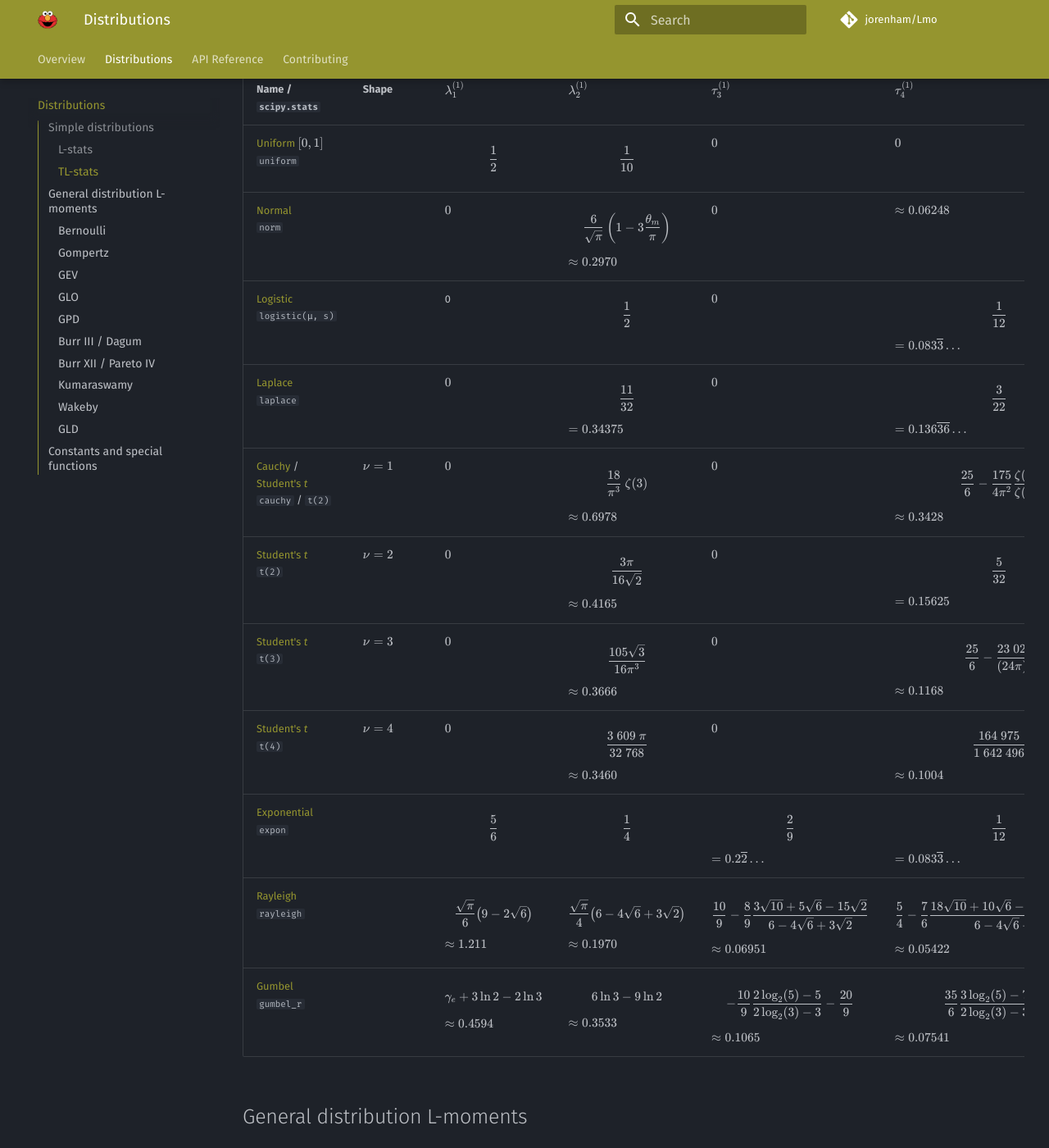
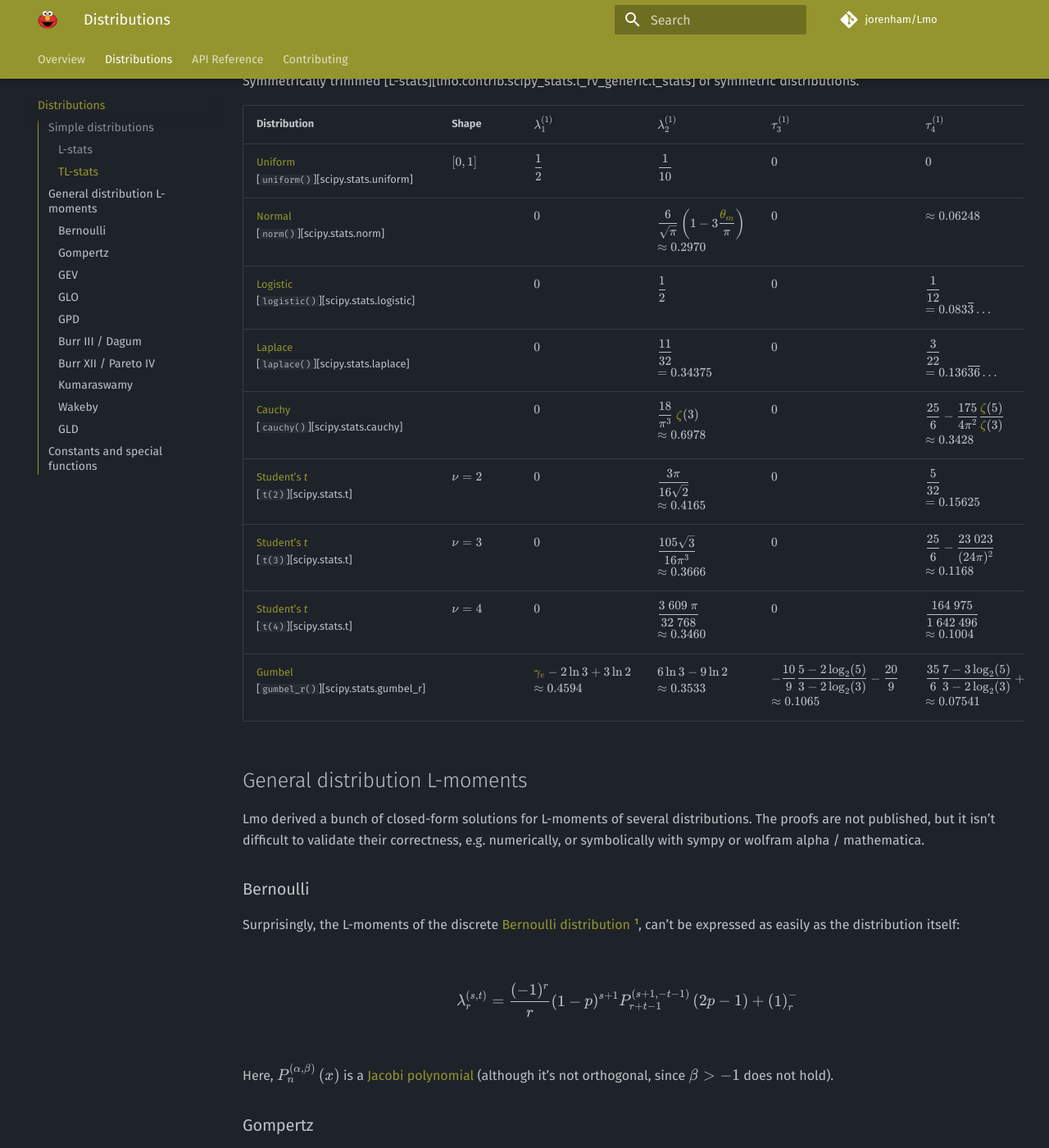
Before and after one commit to jorenham/Lmo, an MkDocs documentation site: the page built from docs/distributions.md, in a window 1280 px wide and 1400 px high, scrolled down 1878 px. Shown: the whole window at 82% size. Built offline with MkDocs 1.6.1 and Material for MkDocs 9.7.7, drawn with Linux system fonts in a browser that asks for light colours; comment, search, counter and statistics services are not loaded; some of the changed text lies outside the part shown.

Commit message:
improved the TL-stats table

```diff
--- a/docs/distributions.md
+++ b/docs/distributions.md
@@ -44,7 +44,7 @@
 
 <table markdown="span">
     <tr>
-        <th></th>
+        <th>Distribution</th>
         <th>Shape</th>
         <th>\( \lmoment{1} \)</th>
         <th>\( \lmoment{2} \)</th>
@@ -73,7 +73,8 @@
         <td>\( 0 \)</td>
         <td>
             \(
-                \displaystyle 30 \ \frac{\theta_m}{\pi} - 9 \\
+                \displaystyle 30 \
+                \frac{\href{#const-theta_m}{\theta_m}}{\pi} - 9 \\
                 \approx 0.1226
             \)
         </td>
@@ -165,7 +166,10 @@
         <td>
             \(
                 \displaystyle
-                7 + 4 \sqrt 2 - 12 (2 - \sqrt 2) \frac{\theta_m}{\pi} \\
+                7 + 4 \sqrt 2 - 12 (2 - \sqrt 2) \frac
+                    {\href{#const-theta_m}{\theta_m}}
+                    {\pi}
+                \\
                 \approx 0.1983
             \)
         </td>
@@ -214,7 +218,7 @@
             [`gumbel_r()`][scipy.stats.gumbel_r]
         </td>
         <td></td>
-        <td>\( \gamma_e \\ \approx 0.5772 \)</td>
+        <td>\( \href{#const-euler}{\gamma_e} \\ \approx 0.5772 \)</td>
         <td>\( \ln{2} \\ \approx 0.6931 \)</td>
         <td>\( 2 \log_2(3) - 3 \\ \approx 0.1699 \)</td>
         <td>\( 16 - 10 \log_2(3) \\ \approx 0.1504 \)</td>
@@ -224,333 +228,186 @@
 
 ### TL-stats
 
-<table>
-<thead>
-    <tr>
-        <th>Name / <br><code>scipy.stats</code></th>
+Symmetrically trimmed
+[L-stats][lmo.contrib.scipy_stats.l_rv_generic.l_stats] of symmetric
+distributions.
+
+<table markdown="span">
+    <tr>
+        <th>Distribution</th>
         <th>Shape</th>
         <th>\( \tlmoment{1}{1} \)</th>
         <th>\( \tlmoment{1}{2} \)</th>
         <th>\( \tlratio{1}{3} \)</th>
         <th>\( \tlratio{1}{4} \)</th>
     </tr>
-</thead>
-<tr>
-    <td>
-        <a
-            href="https://wikipedia.org/wiki/Continuous_uniform_distribution"
-            target="_blank"
-            title="Continuous uniform distribution - Wikipedia"
-        >
-            Uniform
-        </a>
-        \( [0, 1] \)
-        <br>
-        <code>uniform</code>
-    </td>
-    <td></td>
-    <td>\[ \frac 1 2 \]</td>
-    <td>\[ \frac{1}{10} \]</td>
-    <td>\( 0 \)</td>
-    <td>\( 0 \)</td>
-    <td></td>
-</tr>
-<tr>
-    <td>
-        <a
-            href="https://wikipedia.org/wiki/Normal_distribution"
-            target="_blank"
-            title="Normal distribution - Wikipedia"
-        >
-            Normal
-        </a>
-        <br>
-        <code>norm</code>
-    </td>
-    <td></td>
-    <td>\( 0 \)</td>
-    <td>
-        \[
-            \frac{6}{\sqrt \pi} \left(
-                1
-                - 3 \frac{\theta_m}{\pi}
-            \right)
-        \]
-        \( \approx 0.2970 \)
-    </td>
-    <td>\( 0 \)</td>
-    <td>
-        \( \approx 0.06248 \)
-    </td>
-</tr>
-<tr>
-    <td>
-        <a
-            href="https://wikipedia.org/wiki/Logistic_distribution"
-            target="_blank"
-            title="Logistic distribution - Wikipedia"
-        >
-            Logistic
-        </a>
-        <br>
-        <code>logistic(μ, s)</code>
-    </td>
-    <td></td>
-    <td>0</td>
-    <td>\[ \frac 1 2 \]</td>
-    <td>\( 0 \)</td>
-    <td>
-        \[ \frac{1}{12} \]
-        \( = 0.083\overline{3} \dots \)
-    </td>
-</tr>
-<tr>
-    <td>
-        <a
-            href="https://wikipedia.org/wiki/Laplace_distribution"
-            target="_blank"
-            title="Laplace distribution - Wikipedia"
-        >
-            Laplace
-        </a>
-        <br>
-        <code>laplace</code>
-    </td>
-    <td></td>
-    <td>\( 0 \)</td>
-    <td>
-        \[ \frac{11}{32} \]
-        \( = 0.34375 \)
-    </td>
-    <td>\( 0 \)</td>
-    <td>
-        \[ \frac{3}{22} \]
-        \( = 0.136\overline{36} \dots \)
-    </td>
-</tr>
-<tr>
-    <td>
-        <a
-            href="https://en.wikipedia.org/wiki/Cauchy_distribution"
-            target="_blank"
-            title="Cauchy distribution - Wikipedia"
-        >
-            Cauchy
-        </a>
-        /
-        <br>
-        <a
-            href="https://wikipedia.org/wiki/Student%27s_t-distribution"
-            target="_blank"
-            title="Student's t-distribution - Wikipedia"
-        >
-            Student's <i>t</i>
-        </a>
-        <br>
-        <code>cauchy</code>
-        /
-        <code>t(2)</code>
-    </td>
-    <td>\( \nu = 1 \)</td>
-    <td>\( 0 \)</td>
-    <td>
-        \[ \frac{18 \vphantom{)}}{\pi^3 \vphantom{)}} \ \zeta(3) \]
-        \( \approx 0.6978 \)
-    </td>
-    <td>\( 0 \)</td>
-    <td>
-        \[ \frac{25}{6} - \frac{175}{4 \pi^2} \frac{\zeta(5)}{\zeta(3)} \]
-        \( \approx 0.3428 \)
-    </td>
-</tr>
-<tr>
-    <td>
-        <a
-            href="https://wikipedia.org/wiki/Student%27s_t-distribution"
-            target="_blank"
-            title="Student's t-distribution - Wikipedia"
-        >
-            Student's <i>t</i>
-        </a>
-        <br>
-        <code>t(2)</code>
-    </td>
-    <td>\( \nu = 2 \)</td>
-    <td>\( 0 \)</td>
-    <td>
-        \[ \frac{3 \pi}{16 \sqrt{2}} \]
-        \( \approx 0.4165 \)
-    </td>
-    <td>\( 0 \)</td>
-    <td>
-        \[ \frac{5}{32} \]
-        \( = 0.15625 \)
-    </td>
-</tr>
-<tr>
-    <td>
-        <a
-            href="https://wikipedia.org/wiki/Student%27s_t-distribution"
-            target="_blank"
-            title="Student's t-distribution - Wikipedia"
-        >
-            Student's <i>t</i>
-        </a>
-        <br>
-        <code>t(3)</code>
-    </td>
-    <td>\( \nu = 3 \)</td>
-    <td>\( 0 \)</td>
-    <td>
-        \[ \frac{105 \sqrt 3}{16 \pi^3} \]
-        \( \approx 0.3666 \)
-    </td>
-    <td>\( 0 \)</td>
-    <td>
-        \[ \frac{25}{6} -  \frac{23 \ 023}{(24 \pi)^2} \]
-        \( \approx 0.1168 \)
-    </td>
-</tr>
-<tr>
-    <td>
-        <a
-            href="https://wikipedia.org/wiki/Student%27s_t-distribution"
-            target="_blank"
-            title="Student's t-distribution - Wikipedia"
-        >
-            Student's <i>t</i>
-        </a>
-        <br>
-        <code>t(4)</code>
-    </td>
-    <td>\( \nu = 4 \)</td>
-    <td>\( 0 \)</td>
-    <td>
-        \[ \frac{3 \ 609 \ \pi}{32 \ 768} \]
-        \( \approx 0.3460 \)
-    </td>
-    <td>\( 0 \)</td>
-    <td>
-        \[ \frac{164 \ 975}{1 \ 642 \ 496} \]
-        \( \approx 0.1004 \)
-    </td>
-</tr>
-<tr>
-    <td>
-        <a
-            href="https://wikipedia.org/wiki/Exponential_distribution"
-            target="_blank"
-            title="Exponential distribution - Wikipedia"
-        >
-            Exponential
-        </a>
-        <br>
-        <code>expon</code>
-    </td>
-    <td></td>
-    <td>\[ \frac 5 6 \]</td>
-    <td>\[ \frac 1 4 \]</td>
-    <td>
-        \[ \frac 2 9 \]
-        \( = 0.2\overline{2}\dots \)
-    </td>
-    <td>
-        \[ \frac{1}{12} \]
-        \( = 0.083\overline{3}\dots \)
-    </td>
-</tr>
-<tr>
-    <td>
-        <a
-            href="https://wikipedia.org/wiki/Rayleigh_distribution"
-            target="_blank"
-            title="Rayleigh distribution - Wikipedia"
-        >
-            Rayleigh
-        </a>
-        <br>
-        <code>rayleigh</code>
-    </td>
-    <td></td>
-    <td>
-        \[
-            \frac{\sqrt \pi}{6}
-            \bigl( 9 - 2 \sqrt 6 \bigr)
-        \]
-        \( \approx 1.211  \)
-    </td>
-    <td>
-        \[
-            \frac{\sqrt \pi}{4}
-            \bigl( 6 - 4 \sqrt 6 + 3 \sqrt 2 \bigr)
-        \]
-        \( \approx 0.1970 \)
-    </td>
-    <td>
-        \[
-            \frac{10}{9}
-            - \frac{8}{9}
-            \frac
-                {3 \sqrt{10} + 5 \sqrt 6 - 15 \sqrt 2}
-                {6 - 4 \sqrt 6 + 3 \sqrt 2}
-        \]
-        \( \approx 0.06951 \)
-    </td>
-    <td>
-        \[
-            \frac 5 4
-            - \frac 7 6
-            \frac
-                {18 \sqrt{10} + 10 \sqrt 6 - 10 \sqrt 3 - 45 \sqrt 2}
-                {6 - 4 \sqrt 6 + 3 \sqrt 2}
-        \]
-        \( \approx 0.05422 \)
-    </td>
-</tr>
-<tr>
-    <td>
-        <a
-            href="https://wikipedia.org/wiki/Gumbel_distribution"
-            target="_blank"
-            title="Gumbel distribution - Wikipedia"
-        >
-            Gumbel
-        </a>
-        <br>
-        <code>gumbel_r</code>
-    </td>
-    <td></td>
-    <td>
-        \[ \gamma_e + 3 \ln{2} - 2 \ln{3} \]
-        \( \approx 0.4594 \)
-    </td>
-    <td>
-        \[ 6 \ln{3} - 9 \ln{2} \]
-        \( \approx 0.3533 \)
-    </td>
-    <td>
-        \[
-            -\frac{10}{9}
-            \frac
-                {2 \log_2(5) - 5}
-                {2 \log_2(3) - 3}
-            -
-            \frac{20}{9}
-        \]
-        \( \approx 0.1065 \)
-    </td>
-    <td>
-        \[
-            \frac{35}{6}
-            \frac
-                {3 \log_2(5) - 7}
-                {2 \log_2(3) - 3}
-            +
-            \frac{5}{4}
-        \]
-        \( \approx 0.07541 \)
-    </td>
-</tr>
+    <tr>
+        <td>
+            [Uniform](https://w.wiki/8gGh)<br>
+            [`uniform()`][scipy.stats.uniform]
+        </td>
+        <td>\( [0, 1] \)</td>
+        <td>\( \displaystyle \frac 1 2 \)</td>
+        <td>\( \displaystyle \frac{1}{10} \)</td>
+        <td>\( 0 \)</td>
+        <td>\( 0 \)</td>
+    </tr>
+    <tr>
+        <td>
+            [Normal](https://w.wiki/3hoJ)<br>
+            [`norm()`][scipy.stats.norm]
+        </td>
+        <td></td>
+        <td>\( 0 \)</td>
+        <td>
+            \(
+                \displaystyle
+                \frac{6}{\sqrt \pi}
+                \left(
+                    1 - 3 \frac{\href{#const-theta_m}{\theta_m}}{\pi}
+                \right) \\
+                \approx 0.2970
+            \)
+        </td>
+        <td>\( 0 \)</td>
+        <td>\( \approx 0.06248 \)</td>
+    </tr>
+    <tr>
+        <td>
+            [Logistic](https://w.wiki/8gGn)<br>
+            [`logistic()`][scipy.stats.logistic]
+        </td>
+        <td></td>
+        <td>\( 0 \)</td>
+        <td>\( \displaystyle \frac 1 2 \)</td>
+        <td>\( 0 \)</td>
+        <td>\( \displaystyle \frac{1}{12} \\ = 0.083\overline{3} \dots \)</td>
+    </tr>
+    <tr>
+        <td>
+            [Laplace](https://w.wiki/8EYL)<br>
+            [`laplace()`][scipy.stats.laplace]
+        </td>
+        <td></td>
+        <td>\( 0 \)</td>
+        <td>\( \displaystyle \frac{11}{32} \\ = 0.34375 \)</td>
+        <td>\( 0 \)</td>
+        <td>\( \displaystyle \frac{3}{22} \\ = 0.136\overline{36} \dots \)</td>
+    </tr>
+    <tr>
+        <td>
+            [Cauchy](https://w.wiki/8gHv)<br>
+            [`cauchy()`][scipy.stats.cauchy]
+        </td>
+        <td></td>
+        <td>\( 0 \)</td>
+        <td>
+            \(
+                \displaystyle
+                \frac{18}{\pi^3} \ \href{#const-zeta}{\zeta}(3) \\
+                \approx 0.6978
+            \)
+        </td>
+        <td>\( 0 \)</td>
+        <td>
+            \(
+                \displaystyle
+                \frac{25}{6} - \frac{175}{4 \pi^2} \frac
+                    {\href{#const-zeta}{\zeta}(5)}
+                    {\href{#const-zeta}{\zeta}(3)}
+                \\
+                \approx 0.3428
+            \)
+        </td>
+    </tr>
+    <tr>
+        <td>
+            [Student's *t*](https://w.wiki/3r3U)<br>
+            [`t(2)`][scipy.stats.t]
+        </td>
+        <td>\( \nu = 2 \)</td>
+        <td>\( 0 \)</td>
+        <td>\( \displaystyle \frac{3 \pi}{16 \sqrt 2} \\ \approx 0.4165 \)</td>
+        <td>\( 0 \)</td>
+        <td>\( \displaystyle \frac{5}{32} \\ = 0.15625 \)</td>
+    </tr>
+    <tr>
+        <td>
+            [Student's *t*](https://w.wiki/3r3U)<br>
+            [`t(3)`][scipy.stats.t]
+        </td>
+        <td>\( \nu = 3 \)</td>
+        <td>\( 0 \)</td>
+        <td>
+            \(
+                \displaystyle
+                \frac{105 \sqrt 3}{16 \pi^3} \\
+                \approx 0.3666
+            \)
+        </td>
+        <td>\( 0 \)</td>
+        <td>
+            \(
+                \displaystyle
+                \frac{25}{6} -  \frac{23 \ 023}{(24 \pi)^2} \\
+                \approx 0.1168
+            \)
+        </td>
+    </tr>
+    <tr>
+        <td>
+            [Student's *t*](https://w.wiki/3r3U)<br>
+            [`t(4)`][scipy.stats.t]
+        </td>
+        <td>\( \nu = 4 \)</td>
+        <td>\( 0 \)</td>
+        <td>
+            \(
+                \displaystyle
+                \frac{3\ 609\ \pi}{32\ 768} \\
+                \approx 0.3460
+            \)
+        </td>
+        <td>\( 0 \)</td>
+        <td>
+            \(
+                \displaystyle
+                \frac{164 \ 975}{1 \ 642 \ 496} \\
+                \approx 0.1004
+            \)
+        </td>
+    </tr>
+    <tr>
+        <td>
+            [Gumbel](https://w.wiki/8gHD)<br>
+            [`gumbel_r()`][scipy.stats.gumbel_r]
+        </td>
+        <td></td>
+        <td>
+            \(
+                \displaystyle
+                \href{#const-euler}{\gamma_e} - 2 \ln 3 + 3 \ln 2 \\
+                \approx 0.4594
+            \)
+        </td>
+        <td>\( \displaystyle 6 \ln 3 - 9 \ln 2 \\ \approx 0.3533 \)</td>
+        <td>
+            \(
+                \displaystyle
+                -\frac{10}{9}
+                \frac{5 - 2 \log_2(5)}{3 - 2 \log_2(3)} - \frac{20}{9} \\
+                \approx 0.1065
+            \)
+        </td>
+        <td>
+            \(
+                \displaystyle
+                \frac{35}{6}
+                \frac{7 - 3 \log_2(5)}{3 - 2 \log_2(3)} + \frac{5}{4} \\
+                \approx 0.07541
+            \)
+        </td>
+    </tr>
 </table>
 
 ## General distribution L-moments
--- a/docs/scripts/katex.js
+++ b/docs/scripts/katex.js
@@ -7,6 +7,7 @@
             {left: "\\[", right: "\\]", display: true},
         ],
         throwOnError: false,
+        trust: true,
         macros: {
             // Statistical operators
             "\\E": "\\mathop{\\mathrm{E}}",
```
